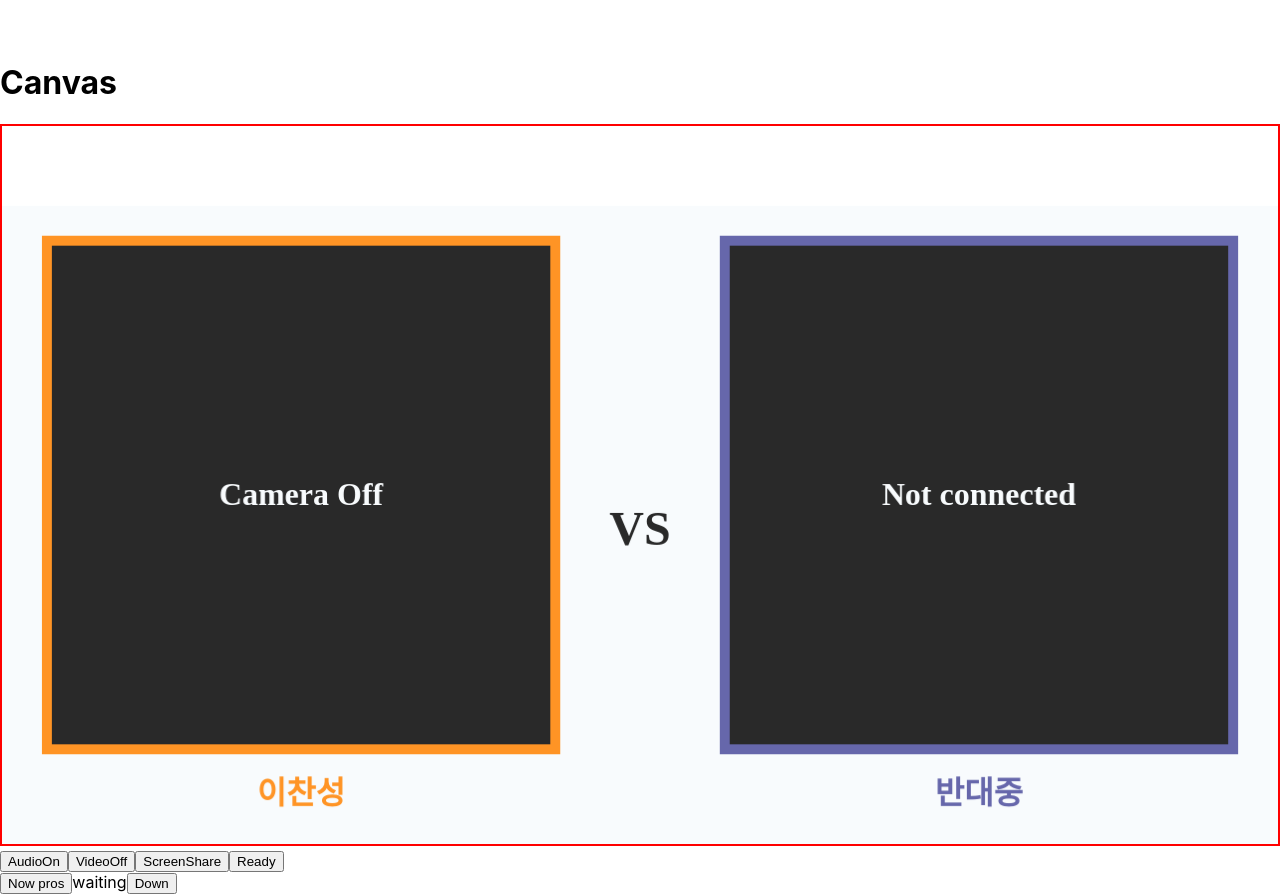
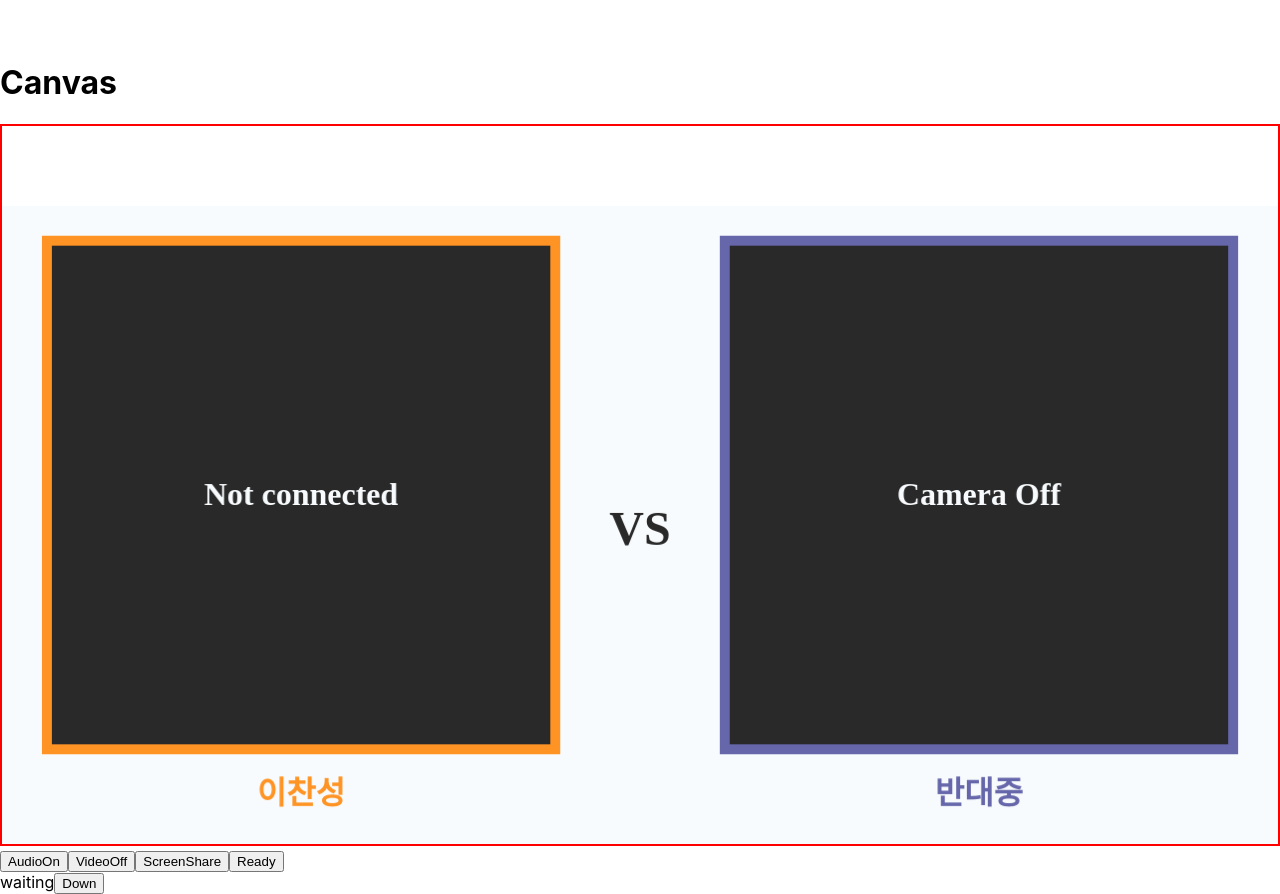
Before and after one commit to SuSang-YuHee/Debate-Ducks-Client, a Next.js app: page /debates/debateroom/1 in a window 1280 px wide. Shown: the part 60-954 px from the top of the page. Built offline with nearby package versions, Linux system fonts and the light colour scheme; no server answers.

Commit message:
[Change] isPros 임시 변수를 임시 쿼리로 변경

```diff
--- a/components/debateroom/Buttons.tsx
+++ b/components/debateroom/Buttons.tsx
@@ -7,6 +7,7 @@ import { IDebateroomProps } from "./types";
 export default function Buttons({
   debateId,
   socket,
+  isPros,
   peerRef,
   stream,
   videoRef,
@@ -21,11 +22,11 @@ export default function Buttons({
   setIsReady,
   isStart,
   turn,
-  isPros,
 }: Pick<
   IDebateroomProps,
   | "debateId"
   | "socket"
+  | "isPros"
   | "peerRef"
   | "stream"
   | "videoRef"
@@ -40,7 +41,6 @@ export default function Buttons({
   | "setIsReady"
   | "isStart"
   | "turn"
-  | "isPros"
 >) {
   const checkAudioDisable = () => {
     if (turn === "notice") return true;
--- a/components/debateroom/Canvas.tsx
+++ b/components/debateroom/Canvas.tsx
@@ -6,6 +6,7 @@ import { useSetInterval } from "../debateroom/utils/useSetInterval";
 import { IDebateroomProps } from "./types";
 
 export default function Canvas({
+  isPros,
   peerRef,
   canvasRef,
   videoRef,
@@ -15,9 +16,9 @@ export default function Canvas({
   isScreenOn,
   isPeerScreenOn,
   dummy,
-  isPros,
 }: Pick<
   IDebateroomProps,
+  | "isPros"
   | "peerRef"
   | "canvasRef"
   | "videoRef"
@@ -27,11 +28,11 @@ export default function Canvas({
   | "isScreenOn"
   | "isPeerScreenOn"
   | "dummy"
-  | "isPros"
 >) {
   const [drawStart, drawStop] = useSetInterval(
     () =>
       drawContents(
+        isPros,
         canvasRef,
         peerRef,
         videoRef,
@@ -41,7 +42,6 @@ export default function Canvas({
         isScreenOn,
         isPeerScreenOn,
         dummy,
-        isPros,
       ),
     1000 / 30,
   );
--- a/components/debateroom/Room.tsx
+++ b/components/debateroom/Room.tsx
@@ -22,9 +22,10 @@ import { IDummy } from "./types";
 interface IRoomProps {
   debateId: string | string[] | undefined;
   socket: MutableRefObject<Socket | undefined>;
+  isPros: boolean; //!
 }
 
-export default function Room({ debateId, socket }: IRoomProps) {
+export default function Room({ debateId, socket, isPros }: IRoomProps) {
   //*- WebRTC 변수
   const [reConnect, setReconnect] = useState<boolean>(false);
   const peerRef = useRef<Peer.Instance | undefined>();
@@ -60,7 +61,6 @@ export default function Room({ debateId, socket }: IRoomProps) {
     prosName: "이찬성",
     consName: "반대중",
   });
-  const [isPros, setIsPros] = useState(true);
   const testARef = useRef<HTMLAnchorElement | null>(null);
   const testBlobsRef = useRef<Blob[]>([]);
 
@@ -135,8 +135,9 @@ export default function Room({ debateId, socket }: IRoomProps) {
   //*- 끄기/켜기 처리
   // * 턴 전환 시 오디오 및 화면 공유 끄기
   useEffect(() => {
-    if (turn === "none") {
-    } else if (isPros) {
+    if (turn === "none") return;
+
+    if (isPros) {
       if (turn === "pros" || turn === "prosCross") {
         toggleMic(stream, true, setIsMicOn);
       } else {
@@ -212,6 +213,7 @@ export default function Room({ debateId, socket }: IRoomProps) {
         style={{ position: "sticky", top: 0 }}
       ></video>
       <Canvas
+        isPros={isPros}
         peerRef={peerRef}
         canvasRef={canvasRef}
         videoRef={videoRef}
@@ -221,11 +223,11 @@ export default function Room({ debateId, socket }: IRoomProps) {
         isScreenOn={isScreenOn}
         isPeerScreenOn={isPeerScreenOn}
         dummy={dummy}
-        isPros={isPros}
       />
       <Buttons
         debateId={debateId}
         socket={socket}
+        isPros={isPros}
         peerRef={peerRef}
         stream={stream}
         videoRef={videoRef}
@@ -240,11 +242,7 @@ export default function Room({ debateId, socket }: IRoomProps) {
         setIsReady={setIsReady}
         isStart={isStart}
         turn={turn}
-        isPros={isPros}
       />
-      <button onClick={() => setIsPros(!isPros)}>
-        {isPros ? "Now pros" : "Now cons"}
-      </button>
       {isStart ? "start" : "waiting"}
       <a ref={testARef} download={dummy.topic} />
       <button onClick={download}>Down</button>
--- a/components/debateroom/types.ts
+++ b/components/debateroom/types.ts
@@ -5,6 +5,7 @@ import Peer from "simple-peer";
 export interface IDebateroomProps {
   debateId: string | string[] | undefined;
   socket: MutableRefObject<Socket | undefined>;
+  isPros: boolean; //! 임시 타입
   //*- WebRTC 타입
   reConnect: boolean;
   setReconnect: (params: boolean) => void;
@@ -49,7 +50,6 @@ export interface IDebateroomProps {
 
   //! 임시 타입
   dummy: IDummy;
-  isPros: boolean;
 }
 
 //! 임시 타입
--- a/components/debateroom/utils/draw.ts
+++ b/components/debateroom/utils/draw.ts
@@ -77,6 +77,7 @@ const resize = (screen: HTMLVideoElement) => {
 
 //*- 내용 표시
 export const drawContents = (
+  isPros: boolean,
   canvasRef: MutableRefObject<HTMLCanvasElement | null>,
   peerRef: MutableRefObject<Peer.Instance | undefined>,
   videoRef: MutableRefObject<HTMLVideoElement | null>,
@@ -86,7 +87,6 @@ export const drawContents = (
   isScreenOn: boolean,
   isPeerScreenOn: boolean,
   dummy: IDummy,
-  isPros: boolean,
 ) => {
   // * Common Bg
   drawSquare(canvasRef, color.white, 0, 80, 1280, 640);
--- a/components/debateroom/utils/webSocket.ts
+++ b/components/debateroom/utils/webSocket.ts
@@ -184,8 +184,8 @@ export const wsTransmitScreen = (
 export const wsTransmitReady = (
   debateId: string | string[] | undefined,
   socket: MutableRefObject<Socket | undefined>,
+  isPros: boolean,
   isReady: boolean,
-  isPros: boolean,
 ) => {
   socket.current?.emit("ready", { debateId, isReady, isPros });
 };
--- a/pages/debates/debateroom/[debateId].tsx
+++ b/pages/debates/debateroom/[debateId].tsx
@@ -6,12 +6,18 @@ import Room from "../../../components/debateroom/Room";
 
 export default function Debateroom() {
   const router = useRouter();
-  const { debateId } = router.query;
+  const { debateId, isPros } = router.query; //!
   const socketRef = useRef<Socket>();
 
   useEffect(() => {
     socketRef.current = io(`${process.env.NEXT_PUBLIC_API_URL}`);
   }, []);
 
-  return <Room debateId={debateId} socket={socketRef} />;
+  return (
+    <Room
+      debateId={debateId}
+      socket={socketRef}
+      isPros={isPros === "true" ? true : false} //!
+    />
+  );
 }
```
